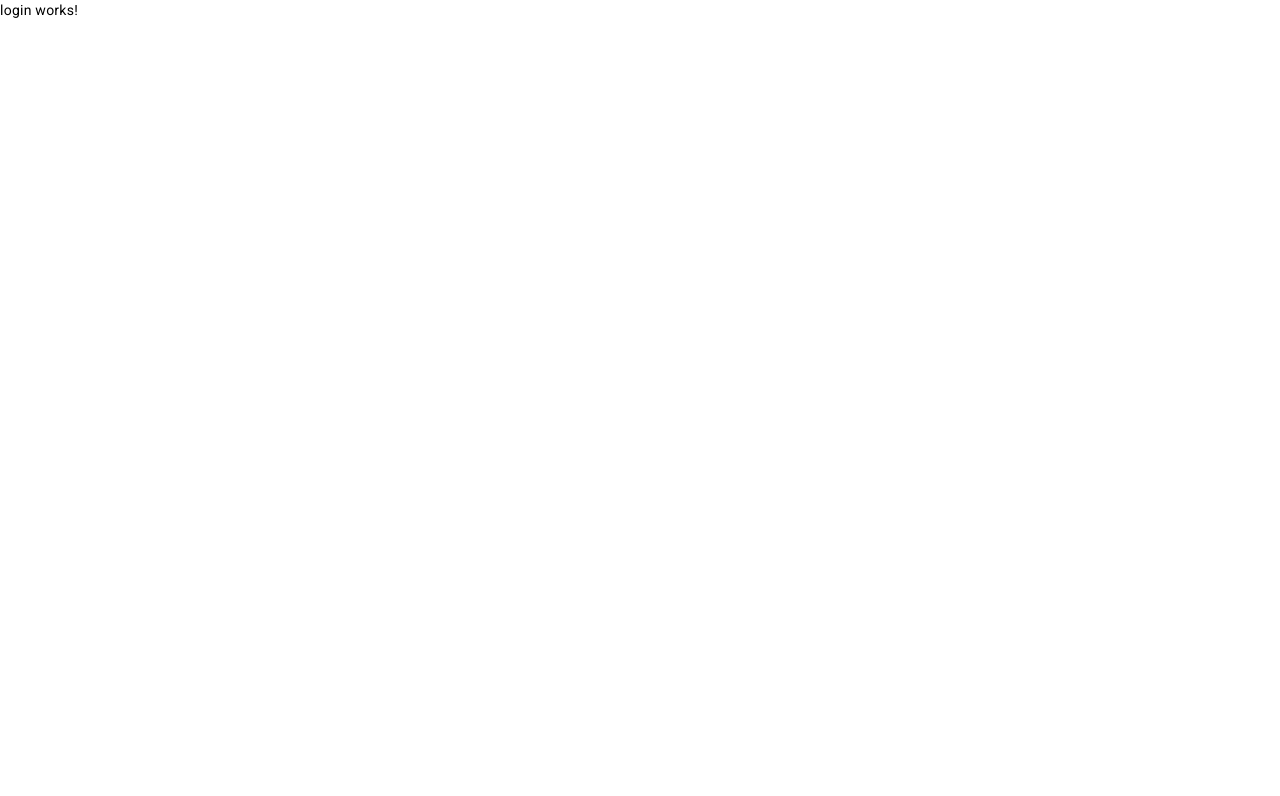
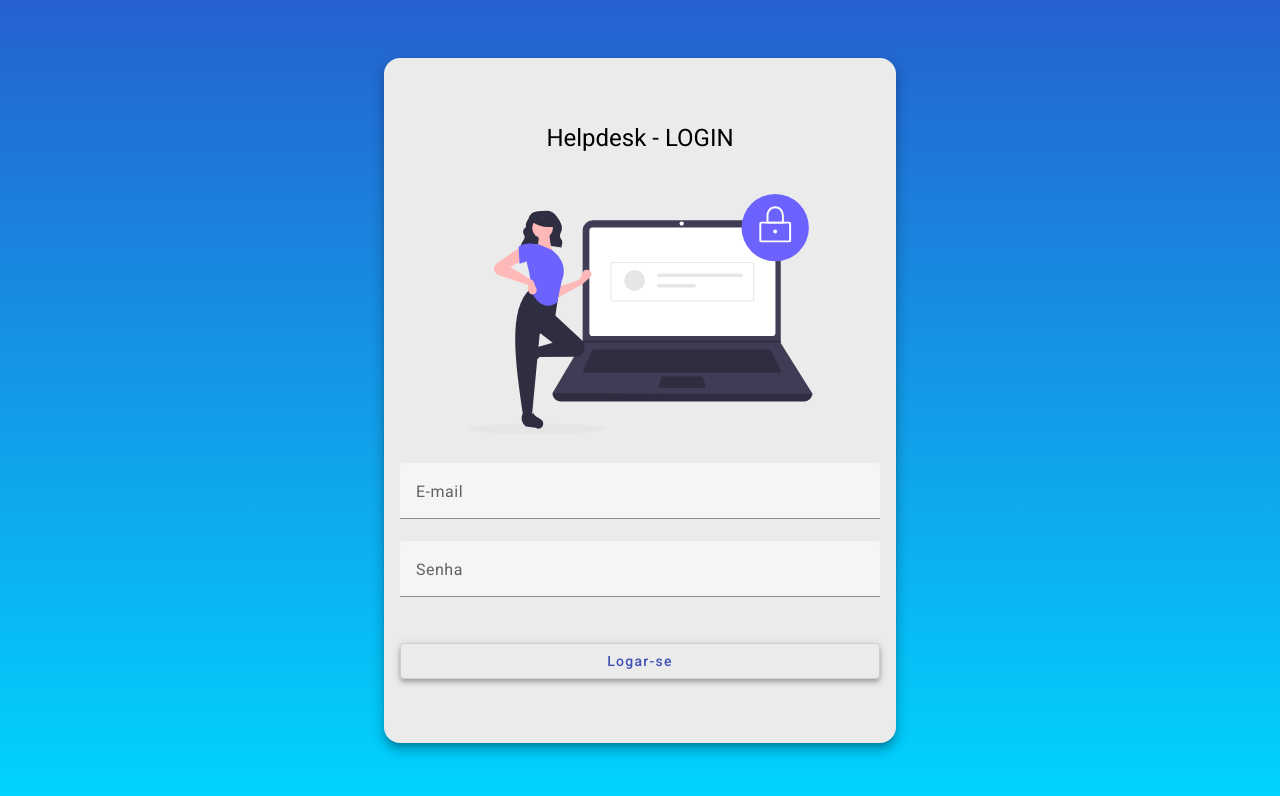
Before and after one commit to tiagofrancarita/frontend-helpdesk, an Angular app: page /login in a window 1280 px wide. Shown: the top 796 px of the page. Built offline with nearby package versions, Linux system fonts and the light colour scheme.

Commit message:
criacao html e css login

```diff
--- a/src/app/components/login/login.component.css
+++ b/src/app/components/login/login.component.css
@@ -0,0 +1,33 @@
+.container{
+    height: 100%;
+    background: linear-gradient(180deg, rgba(2,0,36,1) 0%, rgba(37,97,207,1) 0%, rgba(0,212,255,1) 100%);
+    display: flex;
+    align-items: center;
+    justify-content: center;
+}
+
+.form-login{
+    width: 30rem;
+    margin: auto;
+    background-color: rgba(235,235,235,1);
+    padding: 4rem 1rem;
+    border-radius: 1rem;
+}
+h1{
+    width: 100%;
+    text-align: center;
+}
+
+img{
+    height: 15rem;
+    width: 100%;
+    margin: 1.5rem auto 1.5rem auto;
+}
+
+.full-width{
+    width: 100%;
+}
+
+button{
+    margin-top: 1.5rem;
+}
--- a/src/app/components/login/login.component.html
+++ b/src/app/components/login/login.component.html
@@ -1 +1,19 @@
-<p>login works!</p>
+<div class="container">
+    <form class="form-login mat-elevation-z8">
+        <h1>Helpdesk - LOGIN</h1>
+
+        <img src="assets/img/login-image.svg" alt="login">
+
+        <mat-form-field class="full-width" appearance="fill">
+          <mat-label>E-mail</mat-label>
+          <input matInput placeholder="Ex. usuario@email.com">
+        </mat-form-field>
+
+        <mat-form-field class="full-width" appearance="fill">
+            <mat-label>Senha</mat-label>
+            <input type="password" matInput placeholder="Ex. 123">
+          </mat-form-field>
+
+          <button class="full-width mat-elevation-z4" mat-stroked-button color="primary">Logar-se</button>
+      </form>
+</div>
```
Also changed, not shown: src/assets/img/login-image.svg (added).
